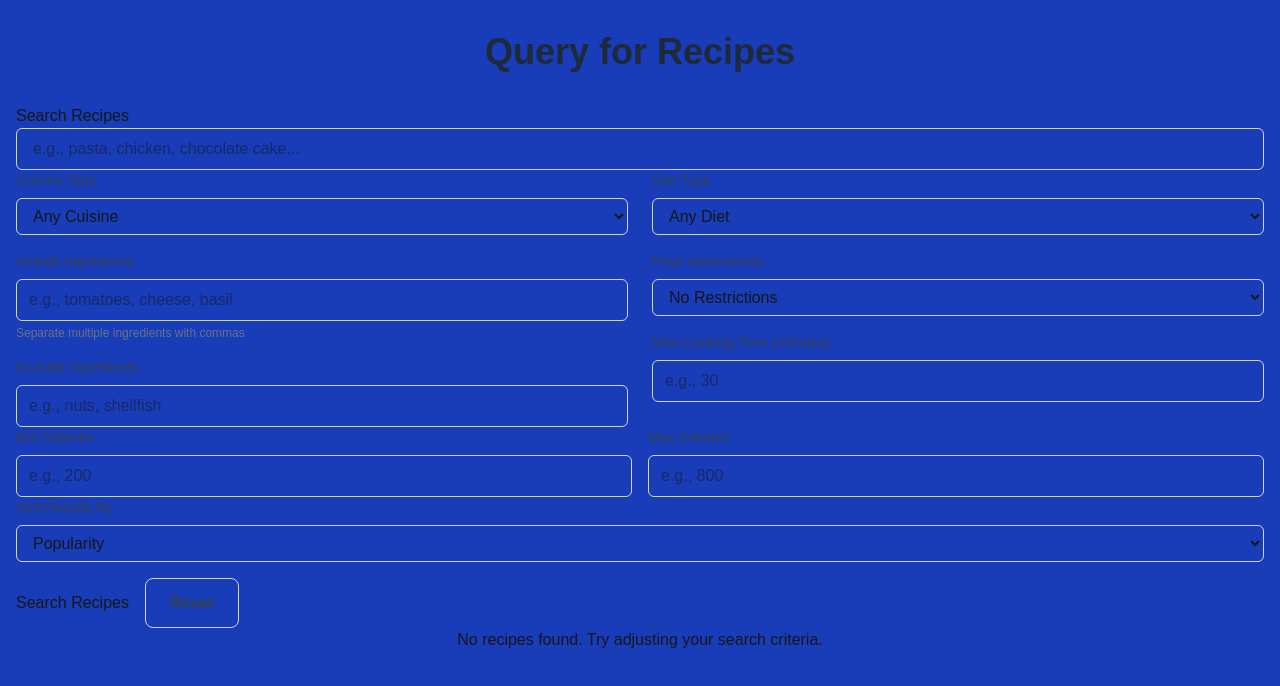
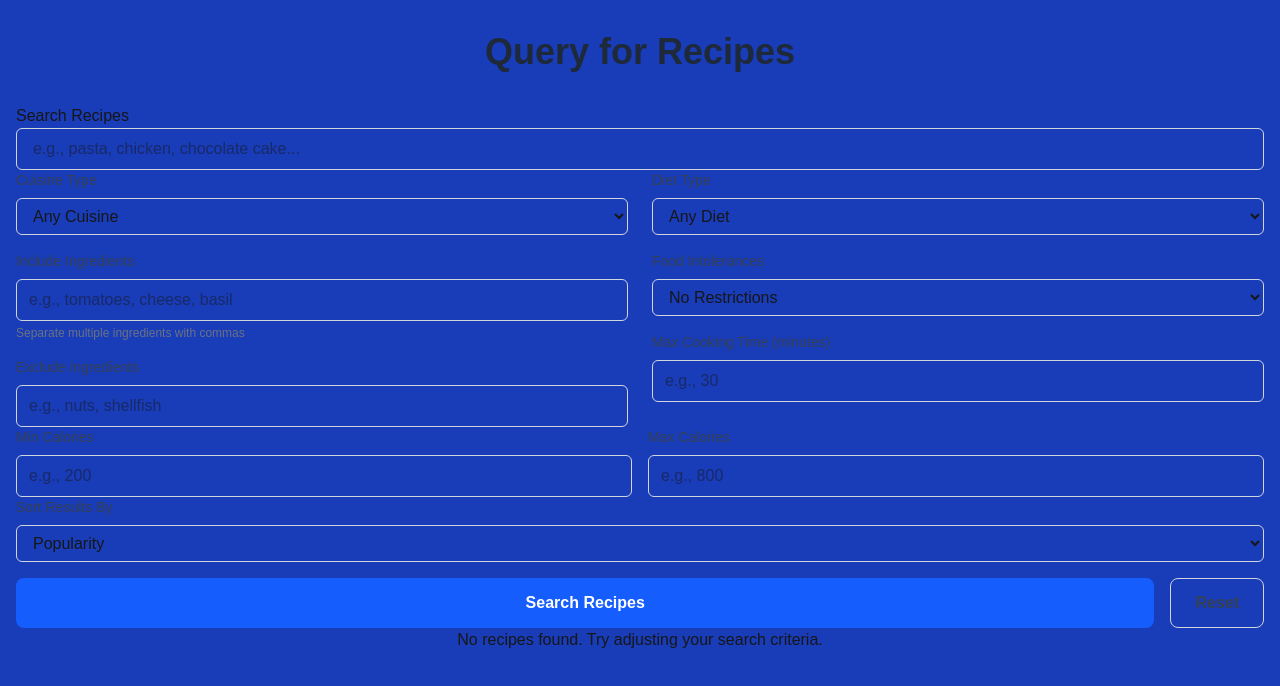
Before and after one commit to klu0926/group-spoonacular-clone, a Next.js app: page / in a window 1280 px wide. Shown: the top 686 px of the page. Built offline with nearby package versions, Linux system fonts and the light colour scheme.

Commit message:
added search and reset button on form

```diff
--- a/app/components/FormQuery.js
+++ b/app/components/FormQuery.js
@@ -367,12 +367,24 @@
 
 				{/* HORIZ FORM QUERY BUTTS */}
 				<div className="flex gap-4 pt-4">
-					{/* TODO - PREVENT DOUBLE SUBMIT ON LONG QUERY VIA loading BOOL */}
-					<button type="submit">{loading ? <div>LOADGIN!!</div> : "Search Recipes"}</button>
-
-					{/* RESET BUTTON & LOGIC FROM FORM CONTEXT */}
+				<button
+					type="submit"
+					disabled={loading}
+					className="flex-1 bg-blue-600 hover:bg-blue-700 disabled:bg-blue-400 text-white font-semibold py-3 px-6 rounded-lg transition-colors"
+				>
+					{loading ?
+					<div className="status flex items-center justify-center">
+						<span className="mx-2">Loading</span>
+						<svg aria-hidden="true" className="w-6 h-6 text-gray-200 animate-spin dark:text-gray-600 fill-blue-600" viewBox="0 0 100 101" fill="none" xmlns="http://www.w3.org/2000/svg">
+							<path d="M100 50.5908C100 78.2051 77.6142 100.591 50 100.591C22.3858 100.591 0 78.2051 0 50.5908C0 22.9766 22.3858 0.59082 50 0.59082C77.6142 0.59082 100 22.9766 100 50.5908ZM9.08144 50.5908C9.08144 73.1895 27.4013 91.5094 50 91.5094C72.5987 91.5094 90.9186 73.1895 90.9186 50.5908C90.9186 27.9921 72.5987 9.67226 50 9.67226C27.4013 9.67226 9.08144 27.9921 9.08144 50.5908Z" fill="currentColor"/>
+							<path d="M93.9676 39.0409C96.393 38.4038 97.8624 35.9116 97.0079 33.5539C95.2932 28.8227 92.871 24.3692 89.8167 20.348C85.8452 15.1192 80.8826 10.7238 75.2124 7.41289C69.5422 4.10194 63.2754 1.94025 56.7698 1.05124C51.7666 0.367541 46.6976 0.446843 41.7345 1.27873C39.2613 1.69328 37.813 4.19778 38.4501 6.62326C39.0873 9.04874 41.5694 10.4717 44.0505 10.1071C47.8511 9.54855 51.7191 9.52689 55.5402 10.0491C60.8642 10.7766 65.9928 12.5457 70.6331 15.2552C75.2735 17.9648 79.3347 21.5619 82.5849 25.841C84.9175 28.9121 86.7997 32.2913 88.1811 35.8758C89.083 38.2158 91.5421 39.6781 93.9676 39.0409Z" fill="currentFill"/>
+						</svg>
+					</div>
+					: "Search Recipes"}
+				</button>
 				<button
 					type="button"
+					onClick={handleReset}
 					className="px-6 py-3 border border-gray-300 text-gray-700 font-semibold rounded-lg hover:bg-gray-50 transition-colors"
 				>
 					Reset
```
Lines whose indentation alone changed are shown as unchanged.
